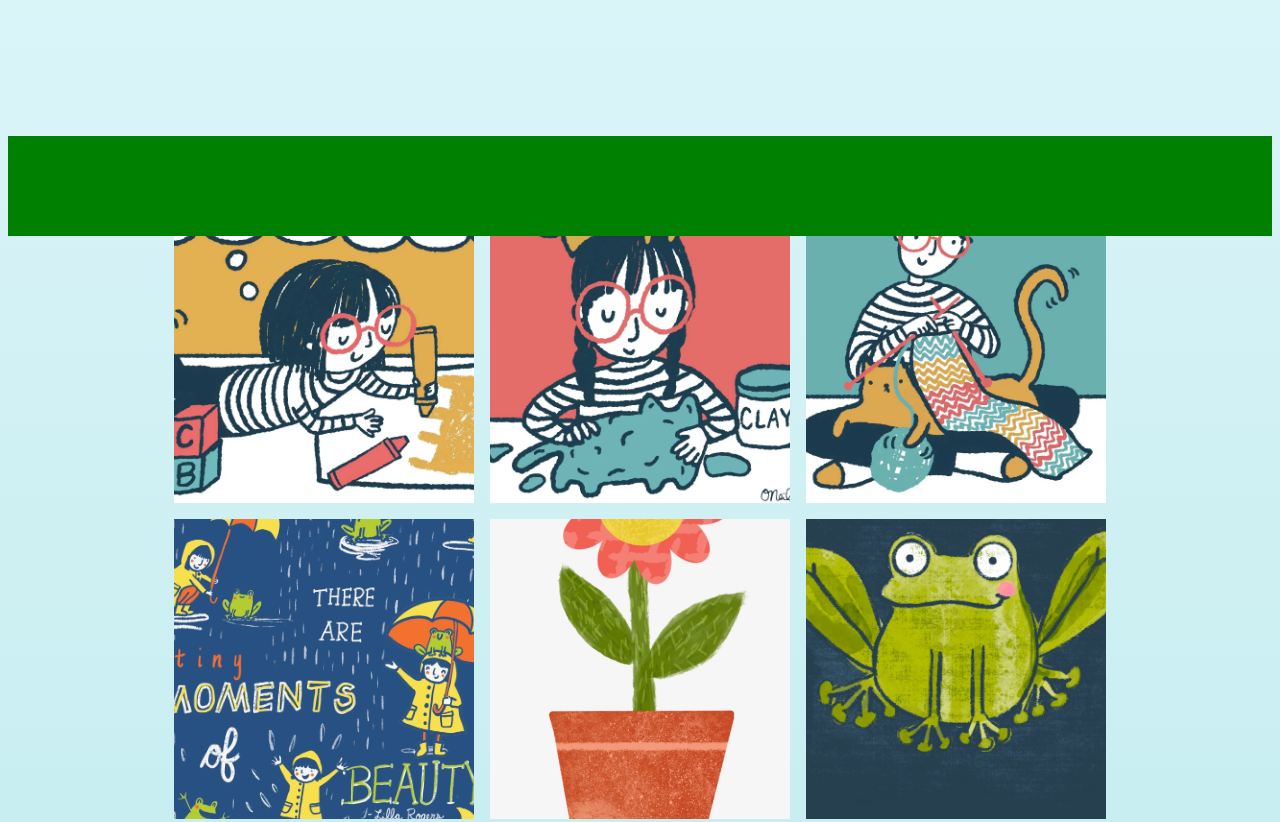
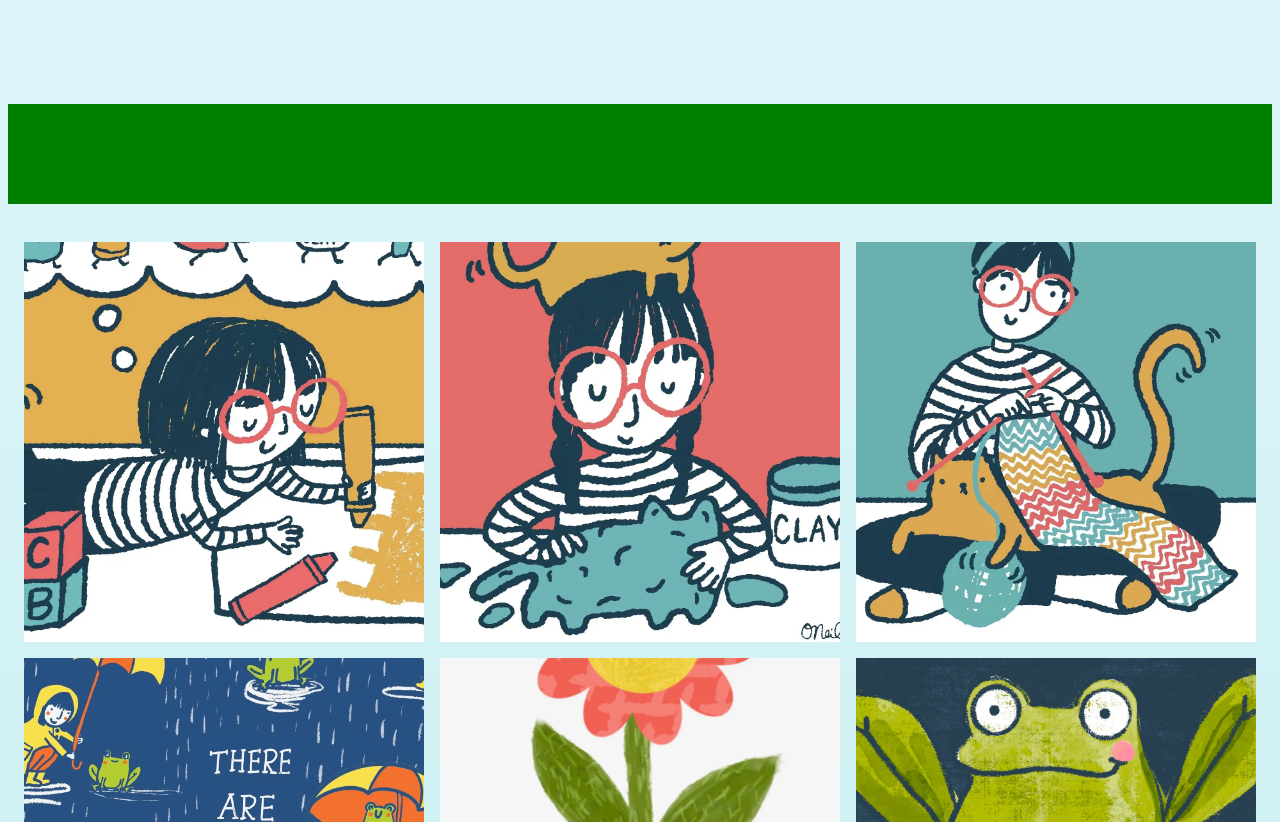
Before and after one commit to aoneill01/anna-oneill-art, a website built with Vite: page index.html in a window 1280 px wide. Shown: the part 800-1622 px from the top of the page. Built offline with nearby package versions, Linux system fonts and the light colour scheme; a web font is replaced by a local one.

Commit message:
New font

```diff
--- a/index.html
+++ b/index.html
@@ -6,6 +6,12 @@
     <link rel="stylesheet" href="css/reset.css" />
     <link rel="stylesheet" href="css/styles.css" />
     <meta name="viewport" content="width=device-width, initial-scale=1.0" />
+    <link rel="preconnect" href="https://fonts.googleapis.com" />
+    <link rel="preconnect" href="https://fonts.gstatic.com" crossorigin />
+    <link
+      href="https://fonts.googleapis.com/css2?family=Fuzzy+Bubbles:wght@400;700&display=swap"
+      rel="stylesheet"
+    />
     <title>Anna O'Neill</title>
   </head>
   <body>
--- a/public/css/styles.css
+++ b/public/css/styles.css
@@ -1,14 +1,23 @@
 body {
   background: linear-gradient(180deg,rgba(235, 251, 255, 1) 0%, rgba(88, 195, 196, 1) 100%);
+
+  font-family: "Fuzzy Bubbles", sans-serif;
+  font-weight: 400;
+  font-style: normal;
 }
 
 body:has(dialog[open]) {
+    scrollbar-gutter: stable;
     overflow: hidden;
 }
 
 .page-section {
   padding: 16px;
   min-height: 110vh;
+}
+
+#sky {
+  padding: 0;
 }
 
 #underground {
@@ -28,6 +37,8 @@ body:has(dialog[open]) {
 
 #horizon {
     padding-bottom: 116px;
+    max-width: 1300px;
+    margin: 0 auto;
 }
 
 #underground {
@@ -62,27 +73,24 @@ p {
     object-fit: contain;
     width: 90vw;
     height: 90vh;
-    margin: 0 auto;
+    margin: 5vh auto;
 }
 
-ul {
-  display: flex;
-  flex-wrap: wrap;
+ul.examples {
+  display: grid;
+  grid-template-columns: repeat(auto-fill, minmax(300px, 1fr));
   gap: 16px;
-  justify-content: center;
   padding: 0;
   list-style: none;
-}
 
   li {
     min-width: 300px;
-  width: 300px;
-  height: 300px;
+    aspect-ratio: 1 / 1;
     overflow: hidden;
 
     img {
-    width: 300px;
-    height: 300px;
+        width: 100%;
+        height: 100%;
         object-fit: cover;
         overflow: hidden;
         scale: 1.2;
@@ -92,6 +100,7 @@ li {
 
     img:hover {
         scale: 1.0;
+    }
   }
 }
 
@@ -106,3 +115,10 @@ dialog:modal {
         max-height: 95vh;
     }
 }
+
+h2 {
+    font-weight: bold;
+    font-size: 36px;
+    color: #1a4d81;
+    padding-top: 36px;
+}
--- a/src/main.ts
+++ b/src/main.ts
@@ -53,3 +53,8 @@ ScrollSmoother.create({
   smooth: 1, // how long (in seconds) it takes to "catch up" to the native scroll position
   effects: true, // looks for data-speed and data-lag attributes on elements
 });
+
+const bottom = document.getElementById("underground");
+const copy = document.createElement("p");
+copy.textContent = `© ${new Date().getFullYear()} by Anna O'Neill`;
+bottom?.appendChild(copy);
```
Lines whose indentation alone changed are shown as unchanged.
